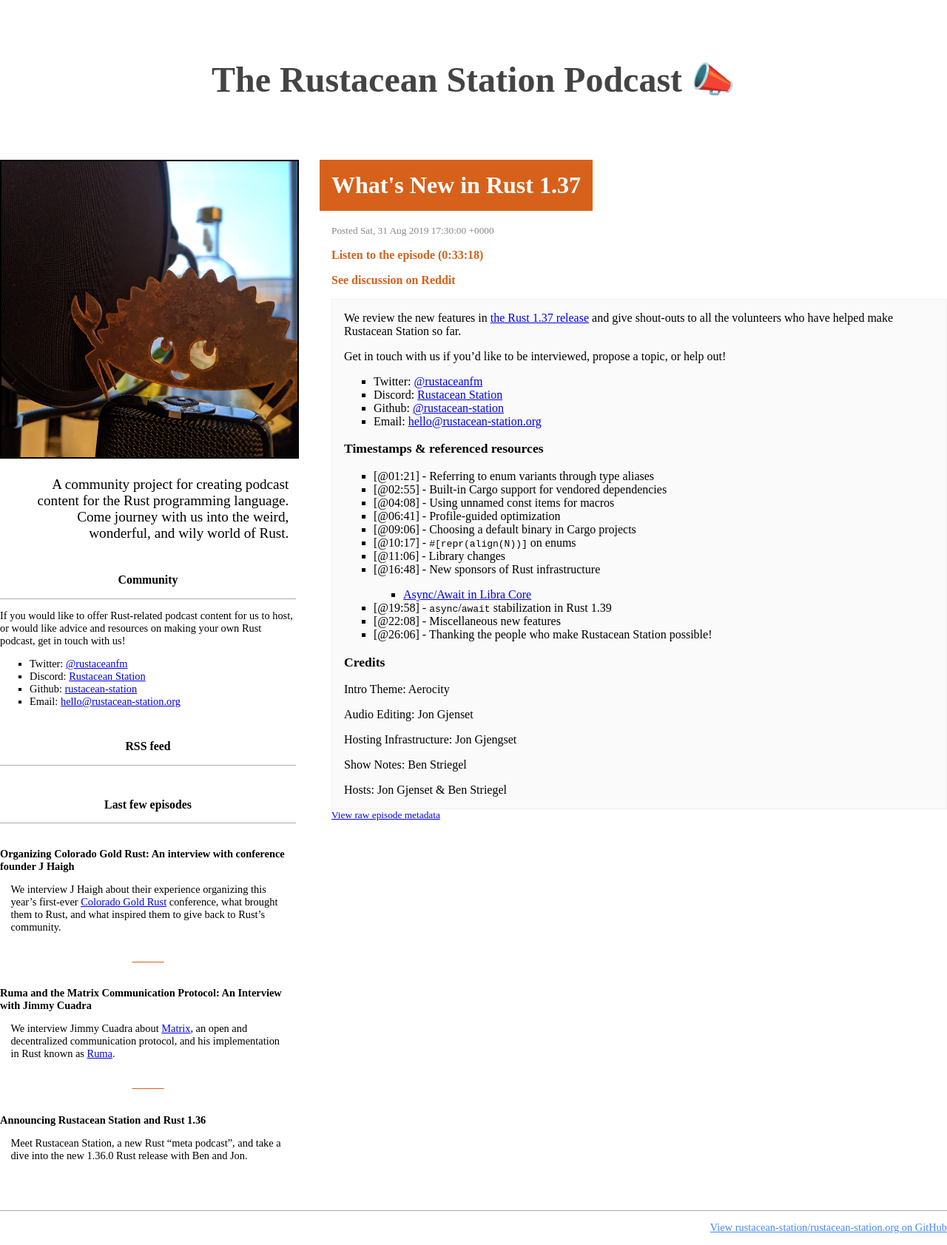
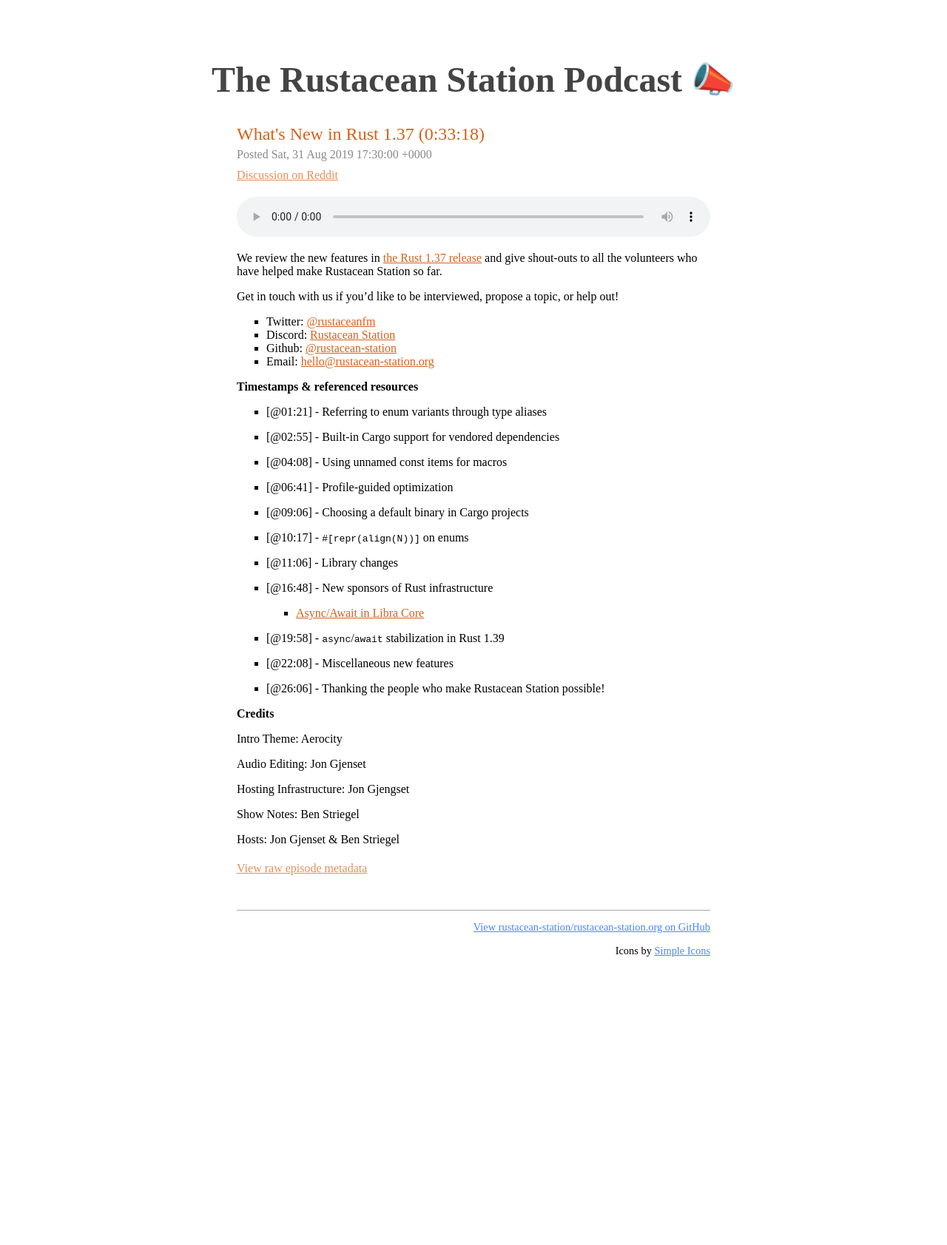
Before and after one commit to rustacean-station/rustacean-station.org, a Jekyll site: the page built from _episodes/003-rust-1.37.0.md, in a window 1280 px wide. Shown: the whole page at 74% size. Built offline with Jekyll 4.4.1, drawn with Linux system fonts in a browser that asks for light colours; after the commit the page ends 1294 px from its top, so only the background shows below that.

Commit message:
First draft

```diff
--- a/_layouts/default.html
+++ b/_layouts/default.html
@@ -13,69 +13,10 @@
 	<body>
 		<h1><a href="/">The {{ site.title | default: site.github.repository_name }} Podcast</a>&nbsp;📣</h1>
 		<div id="wrapper">
-			<header>
-				<img
-				 srcset="
-				  /images/artwork.jpg 3000w,
-				  /images/artwork-2x.jpg 1500w,
-				  /images/artwork-4x.jpg 750w,
-				  /images/artwork.small.jpg 400w
-				 "
-				 src="/images/artwork-4x.jpg"
-				/>
-				<p>{{ site.subtitle }} {{ site.description }}
-
-				<div class="box">
-					<h2>Community</h2>
-					<p>If you would like to offer Rust-related podcast content for us to host, or would like advice and resources on making your own Rust podcast, get in touch with us!
-					<ul>
-						<li>Twitter: <a href="https://twitter.com/rustaceanfm">@rustaceanfm</a>
-						<li>Discord: <a href="https://discord.gg/cHc3Gyc">Rustacean Station</a>
-						<li>Github: <a href="https://github.com/rustacean-station/">rustacean-station</a>
-						<li>Email: <a href="mailto:hello@rustacean-station.org">hello@rustacean-station.org</a>
-					</ul>
-				</div>
-
-				<div class="box center">
-					<h2>RSS feed</h2>
-					<noscript><a class="striking" href="{{ site.url }}/podcast.rss">{{ site.url }}/podcast.rss</a></noscript>
-					<script>
-						window.podcastData = {
-							"title": "{{ site.title }}",
-							"subtitle": "{{ site.subtitle }}",
-							"description": "{{ site.description }}",
-							"cover": "{{ site.url }}/images/artwork.jpg",
-							"feeds": [
-								{
-									"type": "audio",
-									"format": "mp3",
-									"url": "{{ site.url }}/podcast.rss",
-									"variant": "high"
-								}
-							]
-						}
-					</script>
-					<script class="podlove-subscribe-button" src="https://cdn.podlove.org/subscribe-button/javascripts/app.js" data-language="{{ site.lang }}" data-size="small auto" data-color="#d6611b" data-json-data="podcastData"></script>
-				</div>
-
-				<div id="recent" class="box">
-					<h2>Last few episodes</h2>
-					{% assign episodes = site.episodes | sort: 'date' %}
-					{% for post in episodes reversed limit:3 %}
-					<article class="episode">
-						<h1><a href="{{ post.url }}">{{ post.title }}</a></h1>
-						<div class="body">
-							{{ post.excerpt }}
-						</div>
-					</article>
-					{% endfor %}
-				</div>
-			</header>
-			<section>
-				{{ content }}
-			</section>
+			{{ content }}
 			<footer>
 				<p><a href="{{ site.github.repository_url }}">View {{ site.github.repository_nwo }} on GitHub</a></p>
+				<p>Icons by <a href="https://simpleicons.org/">Simple Icons</a>
 			</footer>
 		</div>
 		<div style="clear:both"></div>
--- a/_layouts/episode.html
+++ b/_layouts/episode.html
@@ -2,18 +2,46 @@
 layout: default
 ---
 
-<h2>{{ page.title }}</h2>
 <article class="episode full">
-	<small>Posted {{ page.date | date_to_rfc822 }}</small>
+	<h1>{{ page.title }} ({{ page.duration }})</h1>
+	<span class="detail">Posted {{ page.date | date_to_rfc822 }}</span>
+	{% if page.reddit %}
+	<span class="detail"><a href="{{ page.reddit }}">Discussion on Reddit</a></span>
+	{% endif %}
 
-	<p><a class="additional" href="https://dts.podtrac.com/redirect.mp3/{{ page.file | replace_first: "https://", "" }}">Listen to the episode ({{ page.duration }})</a>
-	{% if page.reddit %}
-	<p><a class="additional" href="{{ page.reddit }}">See discussion on Reddit</a>
-	{% endif %}
+	<audio src="https://dts.podtrac.com/redirect.mp3/{{ page.file | replace_first: "https://", "" }}" controls></audio>
 
 	<div class="body">
 	{{ content }}
 	</div>
 
-	<small><a href="{{ site.github.repository_url }}/blob/master/{{ page.path }}">View raw episode metadata</a></small>
+	<span class="detail"><a href="{{ site.github.repository_url }}/blob/master/{{ page.path }}">View raw episode metadata</a></span>
 </article>
+<script>
+	var audio = document.querySelector('.episode audio');
+	document.querySelectorAll('.episode .body li').forEach(function(e) {
+		var text = e.childNodes[0];
+		if (text.nodeType == Node.TEXT_NODE && text.textContent.startsWith('[@')) {
+			// extract time code
+			var time = text.textContent.split(/\n/)[0].replace(/^\[@(.*?)\].*/, '$1');
+			console.log(time, time.length);
+			var parts = time.split(/:/);
+			var secs = parseInt(parts.pop(), 10);
+			if (parts.length > 0) {
+				secs += 60 * parseInt(parts.pop(), 10);
+			}
+			if (parts.length > 0) {
+				secs += 3600 * parseInt(parts.pop(), 10);
+			}
+			var a = document.createElement('a');
+			a.textContent = time;
+			a.classList.add('jump');
+			a.addEventListener('click', function(e) {
+				audio.currentTime = secs;
+			}, false);
+			text.parentNode.insertBefore(a, text);
+			console.log(text, time, time.length);
+			text.textContent = text.textContent.substr(time.length + 3);
+		}
+	});
+</script>
--- a/style.css
+++ b/style.css
@@ -17,7 +17,7 @@
 	@media screen and (min-width: 50em) {
 		body > h1 {
 			font-size: 2em;
-			padding: 1em 0;
+			padding: 1em 0 0;
 		}
 	}
 	@media screen and (min-width: 70em) {
@@ -33,100 +33,104 @@
 ul { list-style-type: square; }
 
 #wrapper {
-	display: grid;
-	max-width: 80em;
+	max-width: 40em;
 	margin: 0 1em;
-	grid-template-columns: auto;
-	grid-column-gap: 3em;
 }
 @media screen and (min-width: 50em) {
 	#wrapper {
-		grid-template-columns: 15em auto;
 		margin: 0 2em;
 	}
 }
 @media screen and (min-width: 70em) {
 	#wrapper {
-		grid-template-columns: 25em auto;
 		margin: 0 auto;
 	}
 }
+
 #wrapper > header {
+	margin-bottom: 3em;
 }
-	#wrapper > header > img {
-		border: 2px solid black;
-		max-width: 100%;
+	#tagline {
+		font-size: 1.2em;
+		hyphens: auto;
+		text-align: justify;
 	}
-	@media screen and (min-width: 30em) {
-		#wrapper > header > img {
-			float: right;
-			width: 10em;
-			max-width: 40%;
-			margin-bottom: 1.25em;
-			margin-top: 1.25em;
-			margin-left: 1em;
+
+	#contact {
+		list-style-type: none;
+		display: flex;
+		justify-content: space-around;
+		padding: 1em 0;
 	}
+		#contact li {
+			flex: 1;
+			max-width: 3em;
 		}
-	@media screen and (min-width: 50em) {
-		#wrapper > header > img {
-			float: none;
-			max-width: 100%;
+
+	#subscribe {
+		max-width: 20em;
+		margin: 0 auto;
+		margin-top: 2em;
+	}
+
+.episode {
+}
+	.episode + .episode {
+		margin-top: 3em;
+	}
+	.episode h1 {
+		font-weight: normal;
+		font-size: 1.2em;
+		color: #d6611b;
 		margin: 0;
-			width: auto;
 	}
-	}
-	#wrapper > header > p {
-		font-size: 1.2em;
-	}
-	@media screen and (min-width: 30em) {
-		#wrapper > header > p {
-			margin-right: 30%;
-			padding-right: 1em;
-		}
-	}
-	@media screen and (min-width: 50em) {
-		#wrapper > header > p {
-			margin-right: 0;
-			padding-right: 0;
-			padding: 0 .5em;
-		}
-	}
-	@media screen and (min-width: 70em) {
-		#wrapper > header > p {
-			text-align: right;
-			padding-left: 2em;
-		}
-	}
-#wrapper > section {
-}
-	#wrapper > section > h2 {
-		font-size: 1em;
-		margin-top: 2em;
-		background-color: #d7611b;
-		color: white;
-		display: inline-block;
-		outline: .5rem solid #d7611b;
-	}
-	@media screen and (min-width: 30em) {
-		#wrapper > section > h2 {
+		.episode.full h1 {
 			font-size: 1.5em;
 		}
+		.episode h1 a {
+			text-decoration: none;
+			color: inherit;
 		}
-	@media screen and (min-width: 50em) {
-		#wrapper > section > h2 {
-			margin-top: 1rem;
-			outline-width: 1rem;
+	.episode audio {
+		width: 100%;
 	}
+		.episode.full audio {
+			padding-top: 1em;
 		}
-	@media screen and (min-width: 70em) {
-		#wrapper > section > h2 {
-			font-size: 2em;
+	.episode > .detail {
+		color: #888;
+		display: block;
+		line-height: 1.7;
 	}
+		.episode .detail a {
+			color: #d6611b;
+			opacity: 0.7;
 		}
+		.episode .detail a:hover {
+			opacity: 1;
+		}
+	.episode .body {
+		padding-left: 1em;
+	}
+		.episode .body a {
+			color: #d6611b;
+		}
+		.episode .body .jump {
+			cursor: pointer;
+			font-weight: bold;
+			color: inherit;
+		}
+			.episode .body .jump::before {
+				content: "@";
+			}
+		.episode.full .body {
+			padding-left: 0;
+		}
+		.episode .body h1, .episode .body h2, .episode .body h3, .episode .body h4 {
+			font-size: 1em;
+		}
+
 #wrapper > footer {
-	grid-column-start: 1;
-	grid-column-end: -1;
-
        border-top: 1px solid #AAA;
        font-size: 0.9em;
        text-align: center;
@@ -140,85 +144,3 @@
                        text-align: right;
                }
        }
-#wrapper > header> .box {
-	margin-top: 3em;
-	font-size: 0.9em;
-	clear: both;
-}
-	#wrapper > header > .box > h2 {
-		font-size: 1.1em;
-		text-align: center;
-		padding-bottom: 1em;
-		border-bottom: 1px solid #AAA;
-	}
-	#wrapper > header > .box.center {
-		text-align: center;
-	}
-	#wrapper > header > .box .striking {
-		font-weight: bold;
-		color: #d6611b;
-		text-decoration: none;
-	}
-
-#recent { display: none; }
-	@media screen and (min-width: 50em) {
-		#recent { display: block; }
-	}
-	#recent article {
-	}
-	#recent article h1 {
-		font-size: 1em;
-	}
-	#recent .episode h1 {
-		border-bottom: none;
-		margin-bottom: 0;
-		padding-bottom: 0;
-	}
-
-.episode {
-	padding: .5em 0;
-}
-.episode + .episode::before {
-	content: "———";
-	text-align: center;
-	display: block;
-	color: #d7611b;
-	font-weight: bold;
-	padding-bottom: 1em;
-}
-.episode h1 {
-	font-size: 1.2em;
-	padding-bottom: .5em;
-	border-bottom: 1px solid #d6611b;
-	margin-bottom: .5em;
-}
-.episode h1 a {
-	color: inherit;
-	text-decoration: none;
-}
-.episode small {
-	color: #888;
-	display: block;
-}
-.episode .additional {
-	font-weight: bold;
-	display: block;
-	text-decoration: none;
-	color: #d6611b;
-}
-.episode .body {
-	padding: 1em;
-	background: #FAFAFA;
-	border: 1px solid #F0F0F0;
-}
-	#recent .episode .body {
-		background: none;
-		border: none;
-	}
-	.episode .body :first-child { margin-top: 0; }
-	.episode .body :last-child { margin-bottom: 0; }
-	.episode .body h1 { font-size: 1.2em; font-weight: bold; }
-	.episode .body h2 { font-size: 1.2em; font-weight: normal; }
-	.episode .body h3 { font-size: 1.1em; font-weight: bold; }
-	.episode .body h4 { font-size: 1.1em; font-weight: normal }
-	.episode .body h5 { font-size: 1em; font-weight: bold; }
```
Also changed, not shown: index.html (+52 -6 lines), images/email.svg (added). Lines whose indentation alone changed are shown as unchanged.
